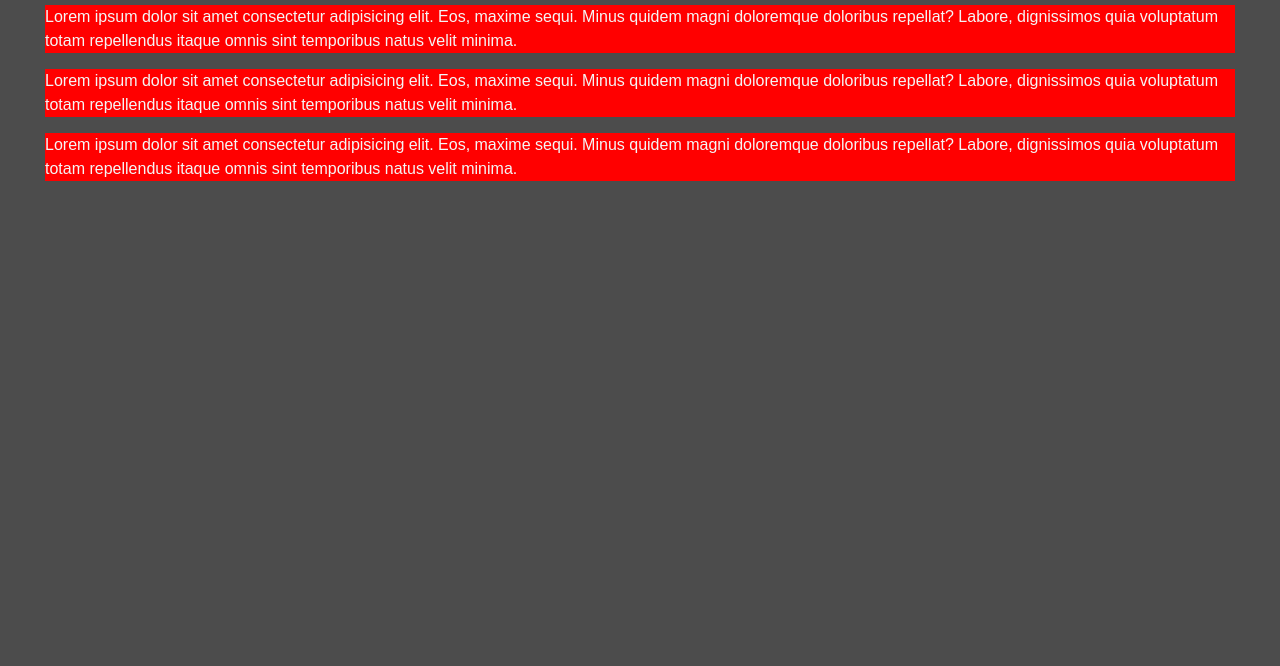
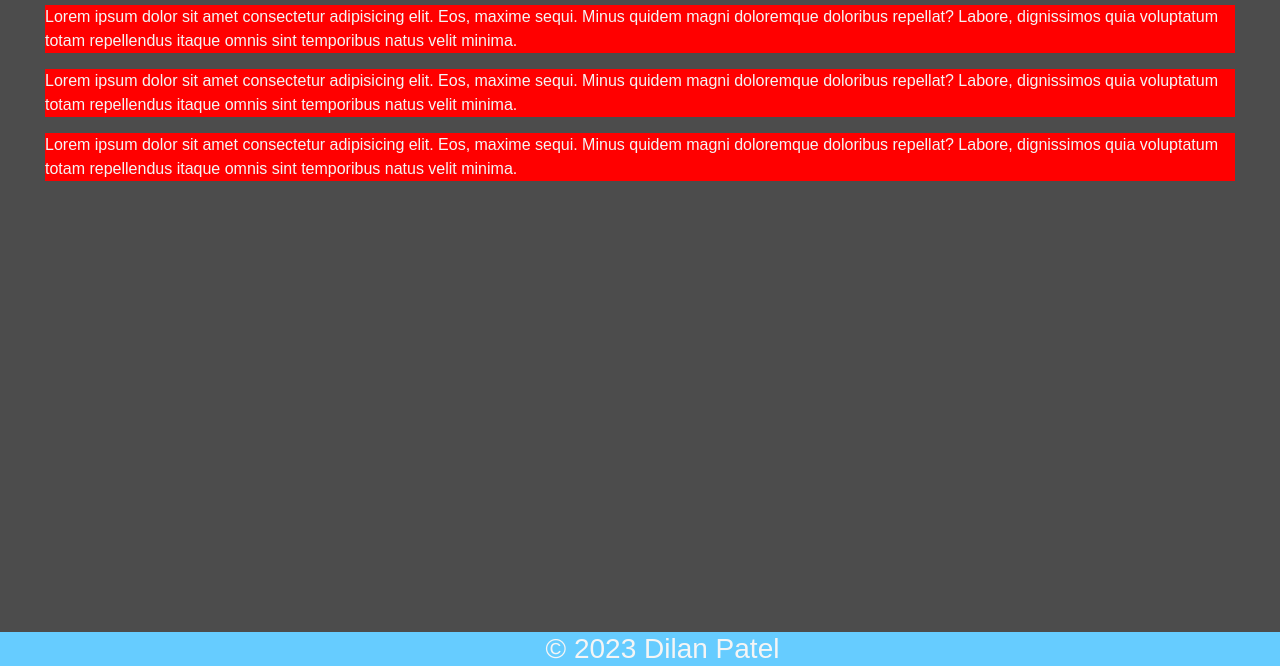
Before and after one commit to dilanpatel20/Website-1.1, a plain HTML site: page index.html in a window 1280 px wide. Shown: the part 134-800 px from the top of the page. Drawn offline with nearby package versions, Linux system fonts and the light colour scheme.

Commit message:
Added Footer
Added footer and some css to hit to make changes later.

```diff
--- a/css/main.scss
+++ b/css/main.scss
@@ -1,6 +1,8 @@
 //1rem && 1em == 16px
 //2rem && 2em == 32px
 //By default this is it unless you set a variable for it.
+// # is the class name for html id.
+// *tag id* is for everything associated with the tag.
 
 p {
     line-height: 1.5em;
@@ -20,6 +22,8 @@ body {
     color: whitesmoke;
     background-color: #4c4c4c;
     background-size: cover;
+    min-height: 100vh;
+
 }
 
 nav {
@@ -46,3 +50,15 @@ nav {
     background-size: cover;
     /* background-color: #292b2d */
     }
+
+footer {
+    h3 {
+        padding-left: 45px;
+        text-align: center;
+    }
+        position: fixed; // The footer will be fixed at the bottom of the page.
+        bottom: 0; // Will be at the bottom, 0 pixels up from the bottom.
+        width: 100%;
+        height: 33.75px; // Height of the footer.
+        background: #6cf;
+}
--- a/index.html
+++ b/index.html
@@ -93,6 +93,15 @@
             integrity="sha384-w76AqPfDkMBDXo30jS1Sgez6pr3x5MlQ1ZAGC+nuZB+EYdgRZgiwxhTBTkF7CXvN"
             crossorigin="anonymous"></script>
         <!-- Bootstrap -->
+
+        <footer>
+            <h3>&copy;
+                <script>document.write(new Date().getFullYear())</script>
+                Dilan Patel
+            </h3>
+
+
+        </footer>
 </body>
 
 </html>
```
Also changed, not shown: css/main.css, 1 other file.
